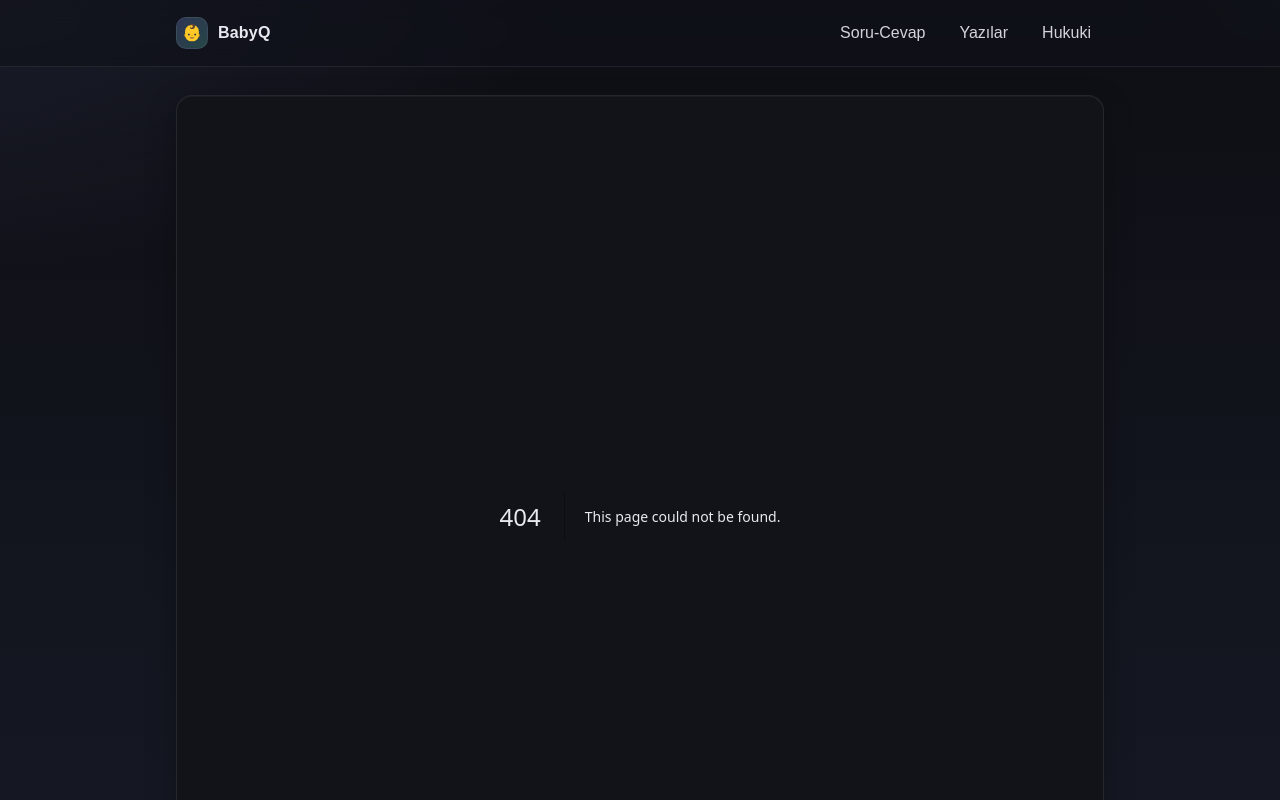
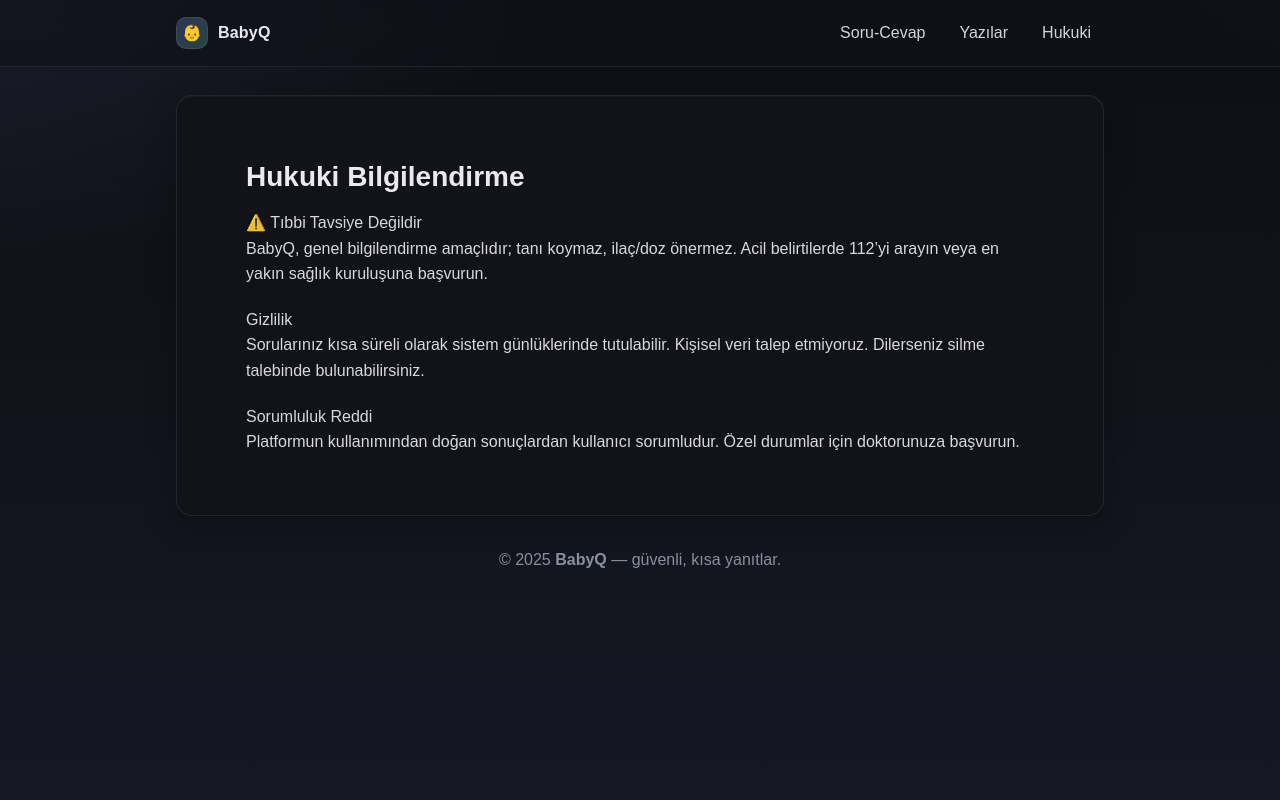
Before and after one commit to DidemKurtErsoy1/nextjs-boilerplate, a Next.js app: page /legal in a window 1280 px wide. Before the commit this address had no page. Shown: the top 800 px of the page. Built offline with nearby package versions, Linux system fonts and the light colour scheme.

Commit message:
Create page.tsx

```diff
--- /dev/null
+++ b/app/legal/page.tsx
@@ -0,0 +1,26 @@
+export default function LegalPage() {
+  return (
+    <main style={{ maxWidth: 820, margin: "24px auto", padding: 16 }}>
+      <h1 style={{ fontSize: 28, fontWeight: 700, marginBottom: 12 }}>Hukuki Bilgilendirme</h1>
+
+      <section style={{ lineHeight: 1.6, opacity: 0.92 }}>
+        <h3>⚠️ Tıbbi Tavsiye Değildir</h3>
+        <p>
+          BabyQ, genel bilgilendirme amaçlıdır; tanı koymaz, ilaç/doz önermez. Acil belirtilerde 112’yi arayın
+          veya en yakın sağlık kuruluşuna başvurun.
+        </p>
+
+        <h3 style={{ marginTop: 20 }}>Gizlilik</h3>
+        <p>
+          Sorularınız kısa süreli olarak sistem günlüklerinde tutulabilir. Kişisel veri talep etmiyoruz.
+          Dilerseniz silme talebinde bulunabilirsiniz.
+        </p>
+
+        <h3 style={{ marginTop: 20 }}>Sorumluluk Reddi</h3>
+        <p>
+          Platformun kullanımından doğan sonuçlardan kullanıcı sorumludur. Özel durumlar için doktorunuza başvurun.
+        </p>
+      </section>
+    </main>
+  );
+}
```
